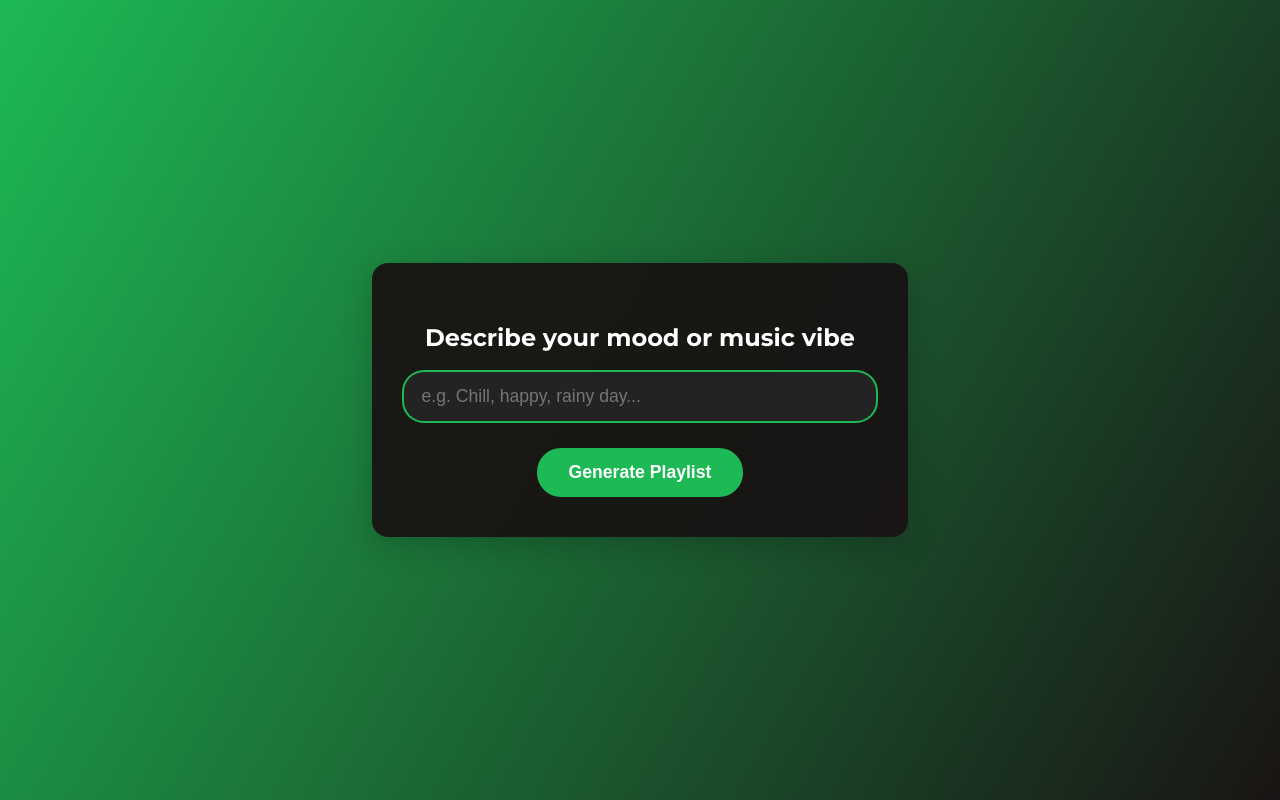
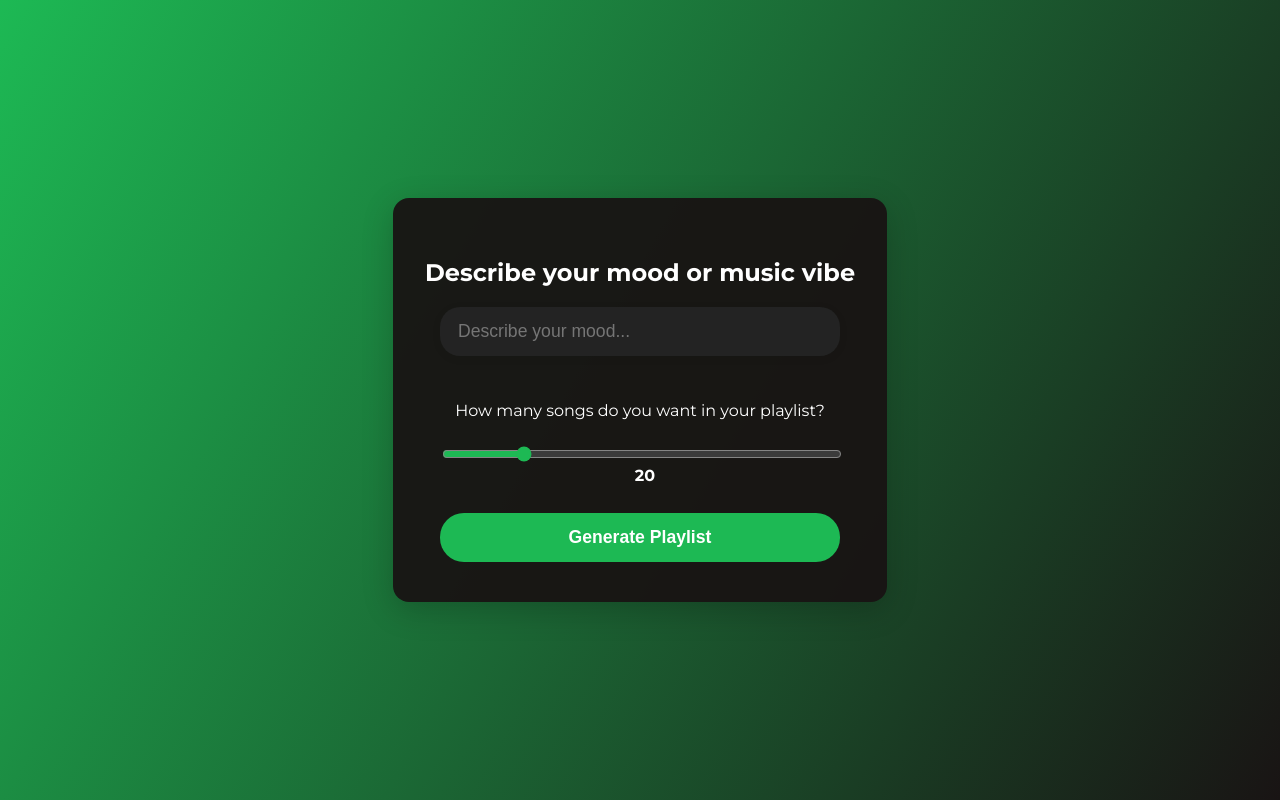
Before and after one commit to juliaosinska/Groovii, a Flask app: template templates/analyze.html in a window 1280 px wide. Run offline with Flask 3, Linux system fonts and the light colour scheme; the template is opened without the code that fills it, so the values that code supplies are empty.

Commit message:
fixes and enhancements

````diff
--- a/app.py
+++ b/app.py
@@ -36,12 +36,19 @@ agno_agent = Agent(model=agno_model, markdown=True, debug_mode=True, show_tool_c
 @app.route('/')
 def index():
     session.clear()  # Clear session to ensure fresh login on each visit to index
-    # Remove Spotipy .cache file if it exists
+    import os
+    cache_path = os.path.join(os.path.dirname(__file__), '.cache')
+    cache_exists = os.path.exists(cache_path)
+    return render_template('index.html', show_chat=True, cache_exists=cache_exists)
+
+@app.route('/switch_account')
+def switch_account():
+    session.clear()
     import os
     cache_path = os.path.join(os.path.dirname(__file__), '.cache')
     if os.path.exists(cache_path):
         os.remove(cache_path)
-    return render_template('index.html', show_chat=True)
+    return redirect(url_for('index', switched=1))
 
 @app.route('/login')
 def login():
@@ -78,10 +85,10 @@ def callback():
     state = request.args.get('state')
     if not state or state != session.get('oauth_state'):
         return 'Invalid state parameter. Please try logging in again.', 400
-    # Do NOT clear session here!
+    # If user cancels login, Spotify returns no code
     code = request.args.get('code')
     if not code:
-        return 'Authorization failed. No code returned from Spotify.', 400
+        return redirect(url_for('index'))
     token_info = sp_oauth.get_access_token(code, as_dict=True) if hasattr(sp_oauth, 'get_access_token') else sp_oauth.get_access_token(code)
     if not token_info or 'access_token' not in token_info:
         return 'Failed to get access token from Spotify.', 400
@@ -104,21 +111,26 @@ def analyze():
         scope=SCOPE,
         cache_path=None
     )
-    # Check if token is expired and refresh if needed
     if sp_oauth.is_token_expired(token_info):
         token_info = sp_oauth.refresh_access_token(token_info['refresh_token'])
         session['token_info'] = token_info
     sp = spotipy.Spotify(auth=token_info['access_token'])
-    # Accept description and mode from chat agent redirect
     description = request.args.get('description') or request.form.get('description')
     mode = request.args.get('mode', 'liked')
+    # Get number of songs from form, default to 20, clamp to 1-100
+    try:
+        num_songs = int(request.args.get('num_songs') or request.form.get('num_songs') or 20)
+        num_songs = max(1, min(num_songs, 100))
+    except Exception:
+        num_songs = 20
     if request.method == 'GET' and not description:
         return render_template('analyze.html')
-    # Fetch songs based on mode
+    # Fetch up to 200 liked songs for mood-matching, but only pass num_songs to agent if user has less
+    max_liked_to_fetch = max(num_songs, 200)
     songs = []
     if mode == 'search':
         # Use Spotify search to find new music matching the description
-        search_results = sp.search(q=description, type='track', limit=20)
+        search_results = sp.search(q=description, type='track', limit=num_songs)
         for t in search_results['tracks']['items']:
             songs.append({
                 'name': t['name'],
@@ -129,8 +141,8 @@ def analyze():
         # Default: use liked songs
         limit = 50
         offset = 0
-        while True:
-            results = sp.current_user_saved_tracks(limit=limit, offset=offset)
+        while len(songs) < max_liked_to_fetch:
+            results = sp.current_user_saved_tracks(limit=min(limit, max_liked_to_fetch - len(songs)), offset=offset)
             items = results['items']
             if not items:
                 break
@@ -141,9 +153,12 @@ def analyze():
                         'artist': t['track']['artists'][0]['name'],
                         'id': t['track']['id']
                     })
+                if len(songs) >= max_liked_to_fetch:
+                    break
             if len(items) < limit:
                 break
             offset += limit
+    # Do not slice songs here, as we never fetch more than num_songs
     song_ids = [s['id'] for s in songs if s['id']]
     # Instead of audio features, use available song metadata for AI analysis
     song_data = [
@@ -156,13 +171,15 @@ def analyze():
     print(f"Sample song_data: {song_data[:2]}")
     # Use Agno agent for song selection and playlist naming
     agno_response = None  # Ensure this is always defined
+    valid_song_ids = []
+    playlist_name = None
     if GEMINI_API_KEY or agno_agent:
         try:
             allowed_tracks = {s['id']: {'name': s['name'], 'artist': s['artist']} for s in songs}
             agno_prompt = (
                 "You are a music expert AI. "
                 "You are given a list of Spotify tracks as a JSON object mapping track IDs to song info. "
-                "ONLY select up to 20 track IDs from the provided list that best fit the user's mood or description. "
+                f"Select as many track IDs from the provided list that best fit the user's mood or description, up to {num_songs}. "
                 "Do NOT invent or guess any track IDs. "
                 "Return ONLY a JSON object with two fields: 'track_ids' (an array of selected Spotify track IDs, e.g. ['id1','id2'], all of which MUST be from the provided list) and 'playlist_name' (a short, witty, and fitting playlist name). "
                 "Do NOT include any explanations, commentary, or quotes. "
@@ -170,19 +187,15 @@ def analyze():
             )
             response = agno_agent.run(agno_prompt)
             print(response)
-            # Use .content for RunResponse, fallback to .output or str(response) if needed
             agno_response = response.content
-            print("Agent returned:", agno_response)
             if agno_response is None:
                 print("Agent returned None as response!")
                 return render_template('result.html', playlist_url=None, songs=[], error="Agent returned no response.", agent_response=agno_response)
             track_ids = []
-            playlist_name = None
             # Improved JSON extraction
             try:
                 import re
                 agno_response_clean = str(agno_response).strip()
-                # Extract JSON from markdown code block if present
                 codeblock_match = re.search(r'```(?:json)?\s*([\s\S]*?)\s*```', agno_response_clean, re.IGNORECASE)
                 if codeblock_match:
                     agno_response_clean = codeblock_match.group(1).strip()
@@ -209,30 +222,27 @@ def analyze():
 
         except Exception as e:
             print(f"Error in agent processing: {str(e)}")
-            valid_song_ids = [s['id'] for s in songs[:5]]
+            valid_song_ids = [s['id'] for s in songs[:min(5, len(songs))]]
             playlist_name = None
     else:
-        valid_song_ids = [s['id'] for s in songs[:5]]
+        valid_song_ids = [s['id'] for s in songs[:min(5, len(songs))]]
         playlist_name = None
         agno_response = None
 
-    if not valid_song_ids:
-        return render_template('result.html', playlist_url=None, songs=[], error="No valid tracks selected by the agent. Please try again or check your liked songs.", agent_response=agno_response)
-
-    # Use agent's playlist name, fallback to description if missing
-    if not playlist_name or not playlist_name.strip():
-        playlist_name = description[:80] if description else "AI Playlist"
-
-    user_id = session.get('user_id')
-    playlist = sp.user_playlist_create(user_id, playlist_name, public=True)
-    sp.user_playlist_add_tracks(user_id, playlist['id'], valid_song_ids)
-
-    # If user has less than 100 liked tracks, get recommendations from agent
-    if len(songs) < 100:
-        # Ask the agent for recommended tracks (by name and artist)
+    # Supplement with recommendations if not enough mood-matching liked songs
+    max_rec_attempts = 1  # Only ask once
+    rec_attempts = 0
+    used_tracks = set()
+    for tid in valid_song_ids:
+        for s in songs:
+            if s['id'] == tid:
+                used_tracks.add((s['name'].lower(), s['artist'].lower()))
+    while len(valid_song_ids) < num_songs and rec_attempts < max_rec_attempts:
+        num_recs_needed = num_songs - len(valid_song_ids)
         rec_prompt = (
-            "Suggest 10 additional Spotify tracks (not in the user's liked songs) that fit this mood: '"
-            f"{description}' as a JSON array of objects with 'name' and 'artist'. Do not include any explanations."
+            f"Suggest exactly {num_recs_needed} additional Spotify tracks (not in the user's liked songs or these already used: {list(used_tracks)}) "
+            f"that fit this mood: '{description}'. Return only a JSON array of objects, each with 'name' and 'artist'. "
+            "Do not include explanations or any other text."
         )
         rec_response = agno_agent.run(rec_prompt)
         import re
@@ -252,10 +262,12 @@ def analyze():
         except Exception as e:
             print(f"Error parsing recommendations: {e}\nRaw: {rec_response}")
             rec_json = []
-        # Search Spotify for each recommended track and add the first match
         recommended_ids = []
         for rec in rec_json:
             try:
+                name_artist = (rec['name'].lower(), rec['artist'].lower())
+                if name_artist in used_tracks:
+                    continue
                 q = f"track:{rec['name']} artist:{rec['artist']}"
                 search = sp.search(q=q, type='track', limit=1)
                 items = search['tracks']['items']
@@ -263,13 +275,29 @@ def analyze():
                     rec_id = items[0]['id']
                     if rec_id not in valid_song_ids and rec_id not in recommended_ids:
                         recommended_ids.append(rec_id)
+                used_tracks.add(name_artist)
             except Exception as e:
                 print(f"Error adding recommended track: {e}")
+                used_tracks.add(name_artist)
         if recommended_ids:
-            sp.user_playlist_add_tracks(user_id, playlist['id'], recommended_ids)
+            recommended_ids = recommended_ids[:num_recs_needed]
             valid_song_ids.extend(recommended_ids)
+        rec_attempts += 1
+
+    # Use agent's playlist name, fallback to description if missing
+    if not playlist_name or not playlist_name.strip():
+        playlist_name = description[:80] if description else "AI Playlist"
+    user_id = session.get('user_id')
+    playlist = sp.user_playlist_create(user_id, playlist_name, public=True)
+    sp.user_playlist_add_tracks(user_id, playlist['id'], valid_song_ids)
+
+    # If still not enough, show a warning message
+    warning_msg = None
+    if len(valid_song_ids) < num_songs:
+        warning_msg = f"Only {len(valid_song_ids)} out of {num_songs} requested songs could be found and added. Try lowering the number or broadening your mood description."
+
     time.sleep(5)  # Wait for Spotify to update the playlist contents
-    return render_template('result.html', playlist_url=playlist['external_urls']['spotify'], songs=valid_song_ids, playlist_id=playlist['id'], playlist_name=playlist_name, agent_response=agno_response)
+    return render_template('result.html', playlist_url=playlist['external_urls']['spotify'], songs=valid_song_ids, playlist_id=playlist['id'], playlist_name=playlist_name, agent_response=agno_response, warning_msg=warning_msg)
 
 if __name__ == '__main__':
     app.run(debug=True, host='0.0.0.0', port=1234)
--- a/static/style.css
+++ b/static/style.css
@@ -32,7 +32,7 @@ body {
     max-width: 700px;
     min-width: 340px;
     min-height: 200px;
-    height: 90vh;
+    height: 95vh;
     justify-content: center;
     box-sizing: border-box;
 }
--- a/templates/analyze.html
+++ b/templates/analyze.html
@@ -9,22 +9,44 @@
     <link rel="icon" type="image/svg+xml" href="{{ url_for('static', filename='music_note.svg') }}">
 </head>
 <body>
-    <div class="container">
+    <div class="container" id="analyze-container">
         <h2>Describe your mood or music vibe</h2>
-        <form method="post" id="analyze-form">
-            <input class="analyze-input" type="text" name="description" placeholder="e.g. Chill, happy, rainy day..." required autofocus>
-            <button class="btn" type="submit">Generate Playlist</button>
+        <form method="post" action="/analyze" class="mood-form" id="analyze-form" style="display:flex;flex-direction:column;align-items:center;gap:18px;max-width:400px;margin:0 auto;">
+            <input type="text" name="description" placeholder="Describe your mood..." required class="analyze-input">
+            <label for="num_songs" style="font-size:1rem;color:#fff;margin-bottom:6px;display:block;margin-top:0;">How many songs do you want in your playlist?</label>
+            <div style="width:100%;margin-top:0;text-align:center;">
+                <input type="range" name="num_songs" id="num_songs" min="1" max="100" value="20" style="width:100%;accent-color:#1db954;">
+                <span id="num_songs_value" style="font-weight:bold;color:#fff;margin-left:10px;">20</span>
+            </div>
+            <button type="submit" class="btn" style="margin-top:10px;width:100%;">Generate Playlist</button>
         </form>
+        <script>
+        document.addEventListener('DOMContentLoaded', function() {
+            var slider = document.getElementById('num_songs');
+            var valueDisplay = document.getElementById('num_songs_value');
+            if (slider && valueDisplay) {
+                valueDisplay.textContent = slider.value;
+                slider.addEventListener('input', function() {
+                    valueDisplay.textContent = slider.value;
+                });
+            }
+            // Listen for warning message from result page via sessionStorage
+            if (sessionStorage.getItem('playlistWarning')) {
+                document.getElementById('analyze-container').style.maxWidth = '600px';
+                document.getElementById('analyze-form').style.maxWidth = '600px';
+                sessionStorage.removeItem('playlistWarning');
+            }
+        });
+        // Show loading overlay on form submit
+        document.getElementById('analyze-form').addEventListener('submit', function() {
+            document.getElementById('loading-overlay').style.display = 'flex';
+        });
+        </script>
     </div>
     <div id="loading-overlay" style="display:none;position:fixed;top:0;left:0;width:100vw;height:100vh;background:rgba(25,20,20,0.95);z-index:9999;align-items:center;justify-content:center;flex-direction:column;">
         <div style="color:#1db954;font-size:2em;font-weight:bold;margin-bottom:16px;">Generating your playlist...</div>
         <div class="loader" style="border:6px solid #222;border-top:6px solid #1db954;border-radius:50%;width:48px;height:48px;animation:spin 1s linear infinite;"></div>
     </div>
-    <script>
-    document.getElementById('analyze-form').addEventListener('submit', function() {
-        document.getElementById('loading-overlay').style.display = 'flex';
-    });
-    </script>
     <style>
     @keyframes spin {
       0% { transform: rotate(0deg); }
````
Also changed, not shown: templates/index.html (+24 -1 lines), templates/result.html (+18 -2 lines), README.md.
